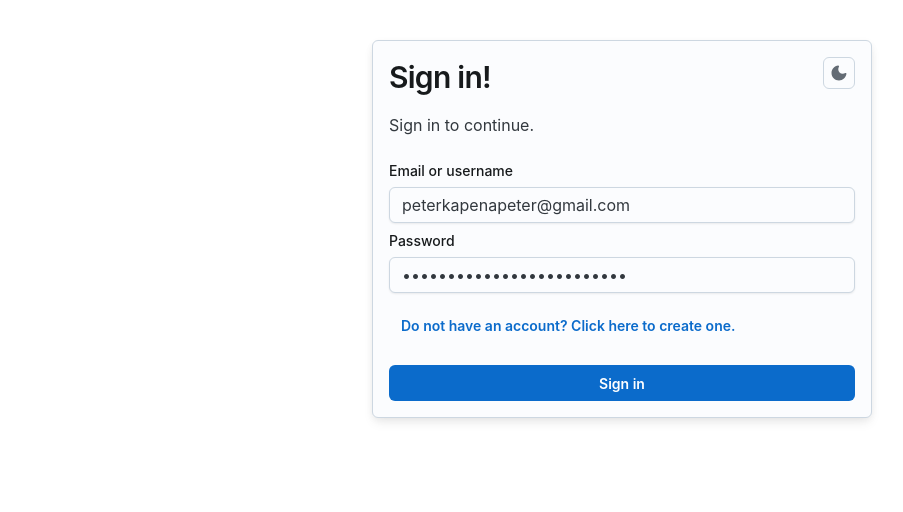
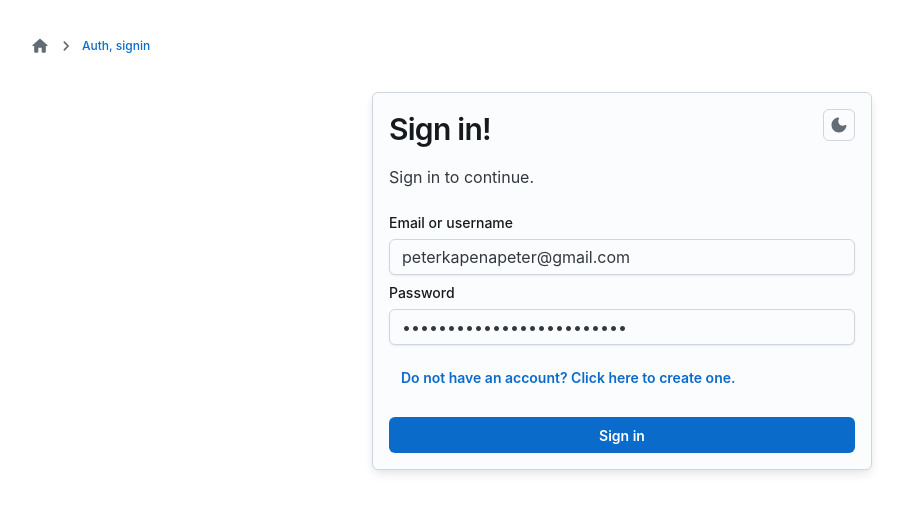
Before and after one commit to peterkapena/literatures, a Next.js app: page /auth/signin in a window 1280 px wide. Shown: the top 512 px of the page, without its empty margins (18-921 px from the left). Built offline with nearby package versions, Linux system fonts and the light colour scheme; no server answers; what @typegoose/typegoose would draw is missing.

Commit message:
Add breadcrumb#23

```diff
--- /dev/null
+++ b/src/app/BreadCrumbs.tsx
@@ -0,0 +1,79 @@
+"use client";
+import * as React from "react";
+import { Box, Breadcrumbs, Typography } from "@mui/joy";
+import { ChevronRightRounded, HomeRounded } from "@mui/icons-material";
+import { usePathname, useRouter, useSearchParams } from "next/navigation";
+import Link from "@mui/joy/Link";
+import { useEffect, useState } from "react";
+
+export const BreadCrumbs = () => {
+  const pathname = usePathname();
+  const searchParams = useSearchParams();
+  const [paths, setPaths] = useState<string[]>([]);
+  const { push } = useRouter();
+
+  useEffect(() => {
+    const url = `${pathname}?${searchParams}`;
+    const p = formatUrl(url); // url.slice(0, -1).slice(1);
+
+    // Check if paths is not empty and if the last value is not the same as p
+    if (p && (paths.length === 0 || paths[paths.length - 1] !== p)) {
+      setPaths([...paths, url]);
+      console.log(p);
+    }
+    // paths.push(url);
+  }, [pathname, searchParams]);
+
+  function formatUrl(url: string) {
+    // Remove the first and last characters
+    const trimmedUrl = url.slice(1, -1);
+
+    // Replace "/" with a space
+    const replacedUrl = trimmedUrl.replace("/", ", ");
+
+    // Capitalize the first letter of the first word
+    const formattedUrl =
+      replacedUrl.charAt(0).toUpperCase() + replacedUrl.slice(1);
+
+    return formattedUrl;
+  }
+  function shrinkPath(index: number): void {
+    const ps = [...paths];
+    ps.splice(index); // This will remove all elements after the specified index
+    console.log(ps, index + 1);
+    setPaths(ps); // Assuming setPaths is a function that updates the state of paths
+  }
+
+  return (
+    <Breadcrumbs
+      size="md"
+      aria-label="breadcrumbs"
+      separator={<ChevronRightRounded fontSize="small" />}
+      sx={{ pl: 0 }}
+    >
+      <Link color="neutral" href="/" aria-label="Home">
+        <HomeRounded />
+      </Link>
+      {paths.map((path, index) => (
+        <Box key={index}>
+          {index === paths.length - 1 ? (
+            <Typography color="primary" fontWeight={500} fontSize={12}>
+              {formatUrl(path)}
+            </Typography>
+          ) : (
+            <Link
+              underline="none"
+              component="button"
+              onClick={() => {
+                shrinkPath(index);
+                push(path);
+              }}
+            >
+              {formatUrl(path)}
+            </Link>
+          )}
+        </Box>
+      ))}
+    </Breadcrumbs>
+  );
+};
--- a/src/app/layout.tsx
+++ b/src/app/layout.tsx
@@ -6,6 +6,7 @@ import { Box } from "@mui/joy";
 import { SessionProvider } from "next-auth/react";
 import { Session } from "next-auth";
 import Sidebar from "@/components/Sidebar";
+import { BreadCrumbs } from "./BreadCrumbs";
 
 interface Props {
   session: Session | null;
@@ -47,6 +48,7 @@ export default function RootLayout({ children, session }: Props) {
                   gap: 1,
                 }}
               >
+                {<BreadCrumbs />}
                 {children}
               </Box>
             </Box>
```
Also changed, not shown: src/app/page.tsx (+6 -1 lines).
